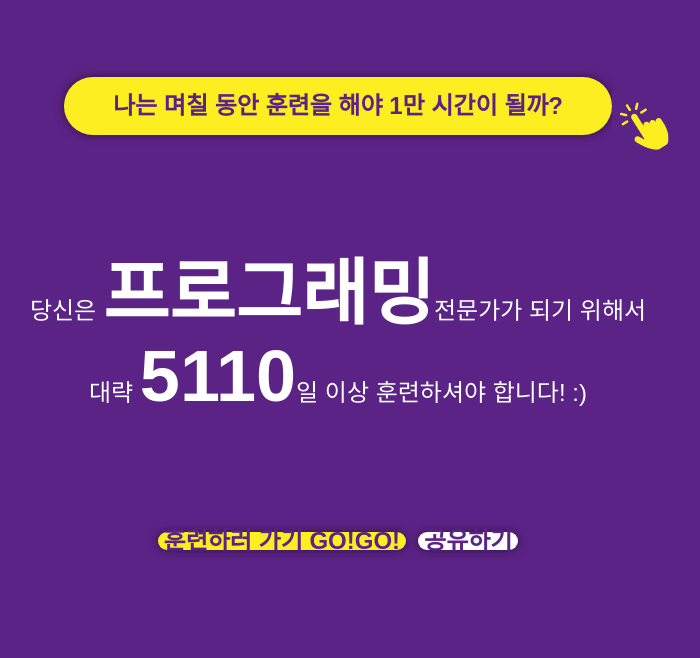
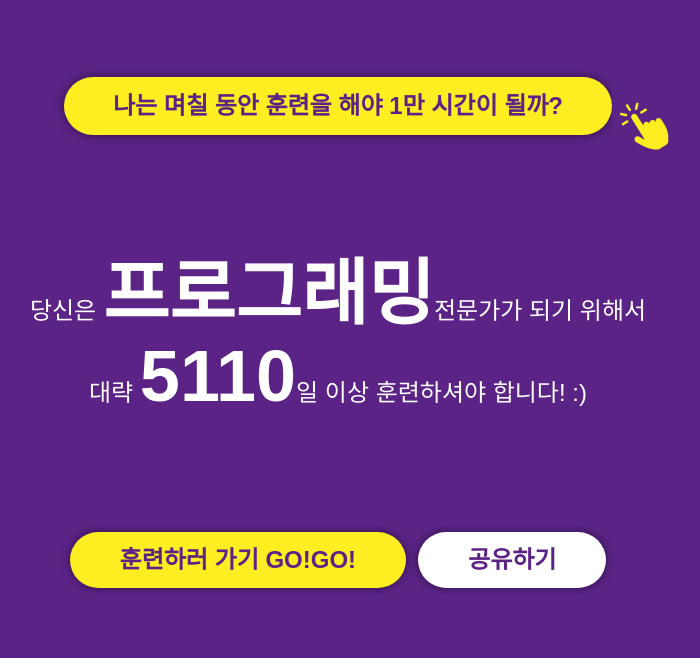
Before and after one commit to zoelee0110/zoes10000hours, a plain HTML site: page index.html in a window 1280 px wide. Shown: the part 1006-1664 px from the top of the page, without its empty margins (302-1002 px from the left). Drawn offline with Linux system fonts and the light colour scheme; a web font is replaced by a local one.

Commit message:
오탈자 수정 (re > rem), (calc 내부 연산 양쪽에 공백 추가해야함!)

```diff
--- a/css/main.css
+++ b/css/main.css
@@ -206,7 +206,7 @@ input::placeholder {
     background-color: rgba(255,255,255,1);
     border-radius: 5.6rem;
     border: none;
-    padding: 2re. 5rem;
+    padding: 2rem 5rem;
     box-shadow: 0px 0px 10px 0px rgba(0, 0, 0, 0.5);
 }
 .program {
@@ -316,7 +316,10 @@ footer {
 
 }
 
-/* 모바일 반응형 */
+/* !!!!왁자지껄!!! !!!!이목집중!!!! 여기가!!! */
+/* !!!!반응형!!!! 여기!!!! 여기부터!!!! */
+
+/* 모바일 반응형 시작부분 */
 @media screen and (max-width: 360px) {
 
 
@@ -389,7 +392,7 @@ input::placeholder {
     height: 4.8rem;
     position: absolute;
     top: 4rem;
-    left: calc(100%+0.6rem);
+    left: calc(100% + 0.6rem);
 }
 /* 당신은 ~~필요합니다 */
 .answer {
```
